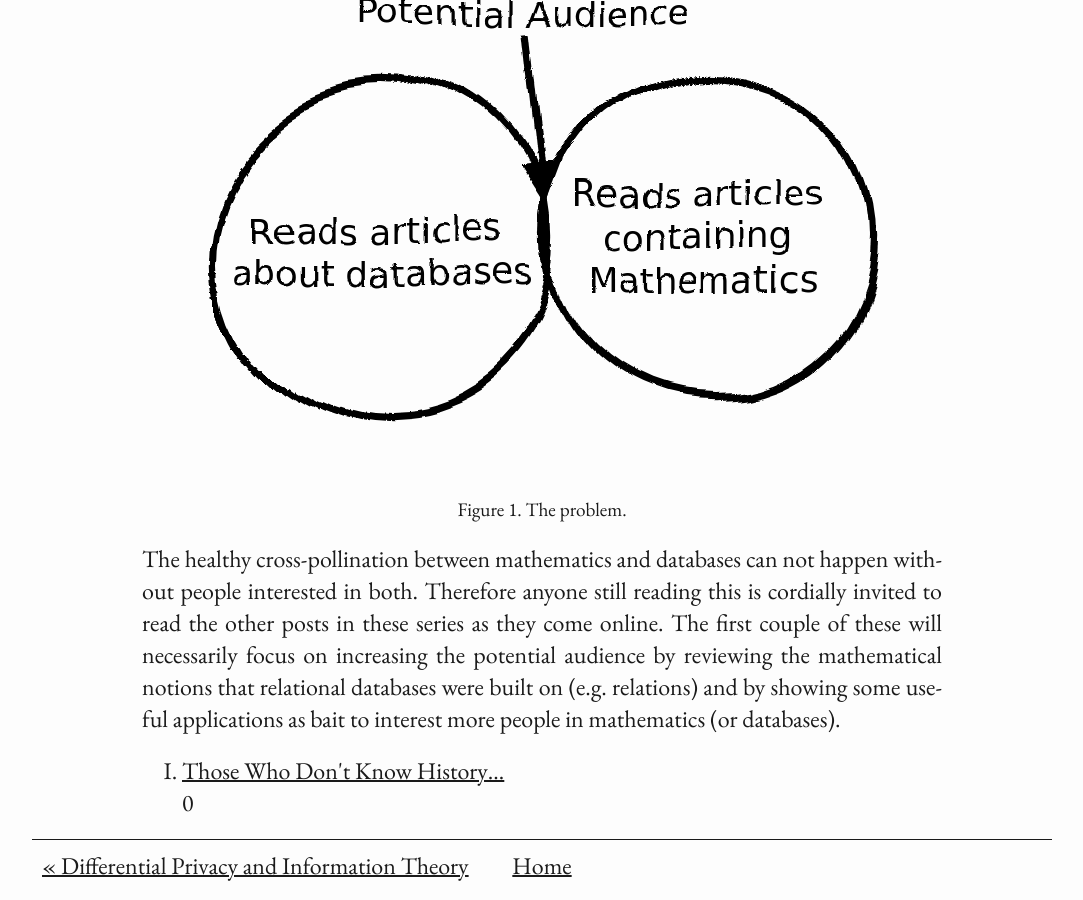
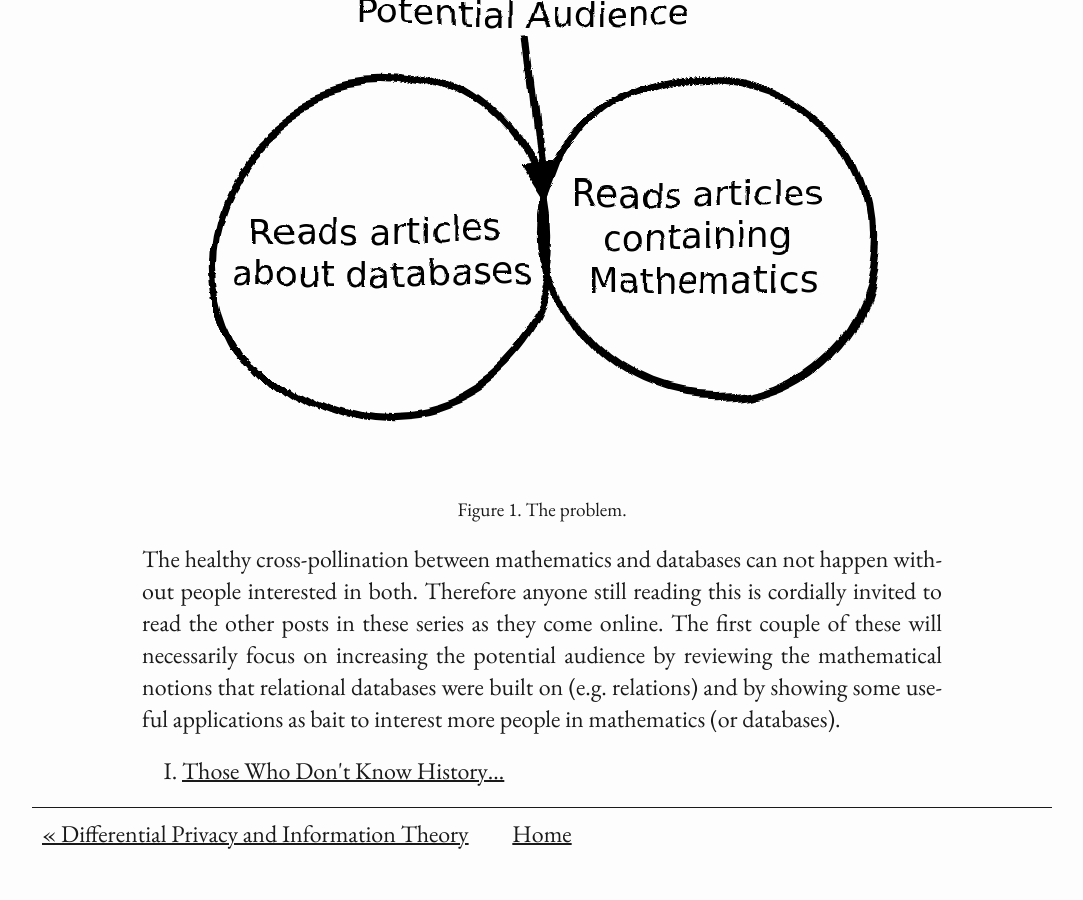
Before and after one commit to Shiandow/shiandow.github.io, a Jekyll site: the page built from _posts/2023-10-18-category-theory-for-dbas.md, in a window 1280 px wide and 900 px high, scrolled down 1644 px. Shown: the whole window, without its empty margins (98-1181 px from the left). Built offline with Jekyll 4.4.1, drawn with Linux system fonts in a browser that asks for light colours; some web fonts are replaced; after the commit the page ends 2512 px from its top, so only the background shows below that.

Commit message:
Fix iteration

```diff
--- a/_posts/2023-10-18-category-theory-for-dbas.md
+++ b/_posts/2023-10-18-category-theory-for-dbas.md
@@ -84,7 +84,7 @@ The healthy cross-pollination between mathematics and databases can not happen w
   {%- for post in site.posts %}
     {%- if post.url and post.tags contains "category-theory-for-dbas" %}
     <li values="{{ index }}"><a href="{{ post.url }}">{{ post.title }}</a></li>
-    {%- increment index %}
+    {%- assign index = index | plus: 1 %}
     {%- endif %}
   {%- endfor %}
 </ol>
```
